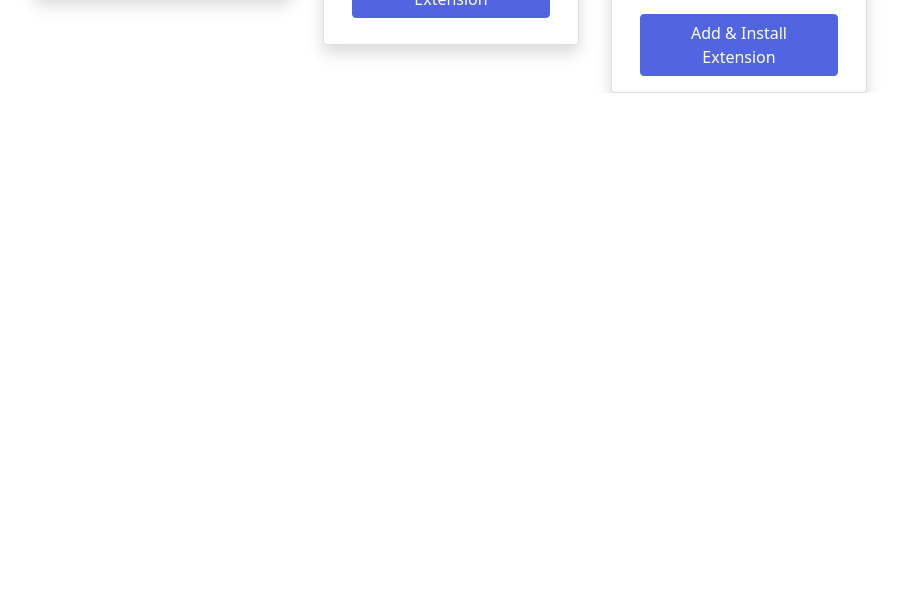
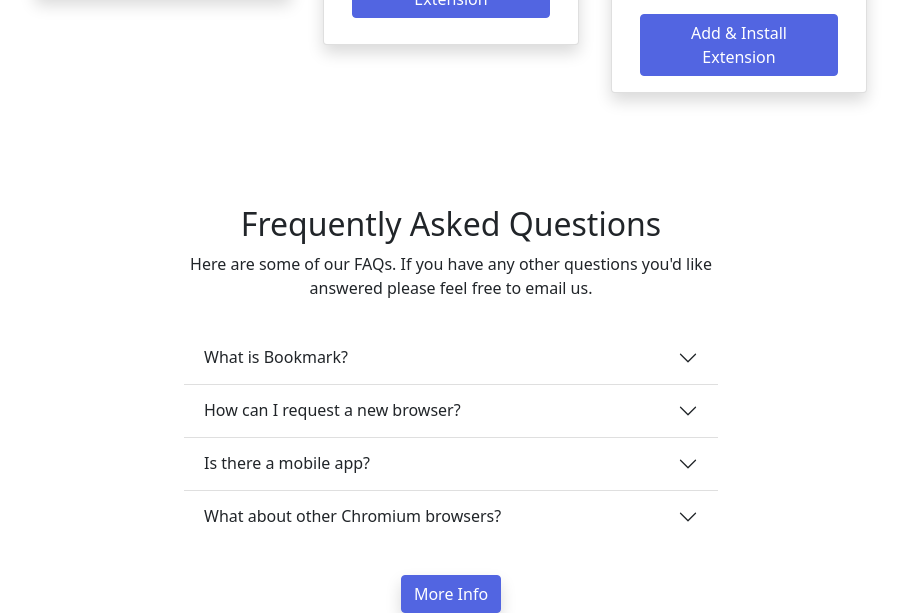
Before and after one commit to rubenhierro/-itacademy-vue-sprint2, a website: page index.html in a window 1280 px wide. Shown: the part 1658-2271 px from the top of the page, without its empty margins (189-1090 px from the left). Before the commit the page ends 1751 px from the top, so only its background shows below. Drawn offline with nearby package versions, Linux system fonts and the light colour scheme.

Commit message:
finish exer4

```diff
--- a/index.html
+++ b/index.html
@@ -98,7 +98,7 @@
                 </div>
             </div>
         </div>
-        <div class="row row-cols-1 row-cols-md-3 my-4 justify-content-md-center">
+        <div class="row row-cols-1 row-cols-md-3 my-4 justify-content-md-center mx-auto">
                 <div id="card1" class="card mx-3 my-2 shadow" style="width: 16rem; text-align: center;">
                     <img src="./img/logo-chrome.svg" class="mx-auto mt-3 w-50" alt="logo Chrome">
                     <div class="card-body">
@@ -127,7 +127,64 @@
                     </div>
                 </div>
         </div>
+        <div id="faqs"class="row mx-2">
+            <div class="col">
+                <div class="mx-auto text-center features">
+                    <h2>Frequently Asked Questions</h2>
+                    <p>Here are some of our FAQs. If you have any other questions you'd like answered please feel free to email us.</p>
+                </div>
+            </div>
+        </div>
+        <div id="faqs-accordion" class="row row-cols-1  my-3 mx-auto">
+            <div class="accordion accordion-flush" id="faqs-accordion-content">
+                <div class="accordion-item">
+                  <h2 class="accordion-header" id="flush-headingOne">
+                    <button class="accordion-button collapsed" type="button" data-bs-toggle="collapse" data-bs-target="#flush-collapseOne" aria-expanded="false" aria-controls="flush-collapseOne">
+                        What is Bookmark?
+                    </button>
+                  </h2>
+                  <div id="flush-collapseOne" class="accordion-collapse collapse" aria-labelledby="flush-headingOne" data-bs-parent="#accordionFlushExample">
+                    <div class="accordion-body">Lorem ipsum dolor sit amet consectetur adipisicing elit. Quo, dolorem, corporis eligendi id quasi, non nisi veritatis consequuntur dolores perspiciatis eum at sapiente animi hic. Cum accusamus ducimus hic quas?</div>
+                  </div>
+                </div>
+                <div class="accordion-item">
+                  <h2 class="accordion-header" id="flush-headingTwo">
+                    <button class="accordion-button collapsed" type="button" data-bs-toggle="collapse" data-bs-target="#flush-collapseTwo" aria-expanded="false" aria-controls="flush-collapseTwo">
+                        How can I request a new browser?
+                    </button>
+                  </h2>
+                  <div id="flush-collapseTwo" class="accordion-collapse collapse" aria-labelledby="flush-headingTwo" data-bs-parent="#accordionFlushExample">
+                    <div class="accordion-body">Lorem ipsum dolor sit amet consectetur adipisicing elit. Minima, culpa distinctio ea omnis cupiditate quos id totam harum nobis qui quasi veniam mollitia deserunt dolores non ipsum, exercitationem doloribus. Officia.</div>
+                  </div>
+                </div>
+                <div class="accordion-item">
+                  <h2 class="accordion-header" id="flush-headingThree">
+                    <button class="accordion-button collapsed" type="button" data-bs-toggle="collapse" data-bs-target="#flush-collapseThree" aria-expanded="false" aria-controls="flush-collapseThree">
+                        Is there a mobile app?
+                    </button>
+                  </h2>
+                  <div id="flush-collapseThree" class="accordion-collapse collapse" aria-labelledby="flush-headingThree" data-bs-parent="#accordionFlushExample">
+                    <div class="accordion-body">Lorem ipsum dolor sit amet consectetur adipisicing elit. Quo, odit numquam, laborum beatae laboriosam consequatur perferendis rem ad nostrum facilis doloribus ipsam blanditiis odio quas fugiat reiciendis, illo doloremque nemo!</div>
+                  </div>
+                </div>
+                <div class="accordion-item">
+                  <h2 class="accordion-header" id="flush-headingFour">
+                    <button class="accordion-button collapsed" type="button" data-bs-toggle="collapse" data-bs-target="#flush-collapseThree" aria-expanded="false" aria-controls="flush-collapseThree">
+                        What about other Chromium browsers?
+                    </button>
+                  </h2>
+                  <div id="flush-collapseThree" class="accordion-collapse collapse" aria-labelledby="flush-headingThree" data-bs-parent="#accordionFlushExample">
+                    <div class="accordion-body">Lorem ipsum dolor sit, amet consectetur adipisicing elit. Libero velit modi provident optio dolor inventore nulla fugiat quo dicta repellendus, architecto laborum excepturi recusandae! Distinctio placeat ullam recusandae aliquam architecto?.</div>
+                  </div>
+                </div>
+              </div>
+            </div>
 
+            <div class="row">
+                <div class="col text-center mt-3">
+                    <button type="button" class="btn btn-primary shadow">More Info</button>
+                </div>
+            </div>
     </div>
 </body>
 </html>
--- a/scss/custom.scss
+++ b/scss/custom.scss
@@ -51,6 +51,18 @@
   }
 }
 
+#faqs {
+    @include media-breakpoint-up(md) {
+        margin-top: 200px;
+    }
+}
+
+#faqs-accordion {
+    @include media-breakpoint-up(md) {
+      width: 50%;
+    }
+  }
+
 // Mobil
 @media screen and (max-width: 576px) {
   .claim {
```
Also changed, not shown: scss/custom.css, 1 other file.
